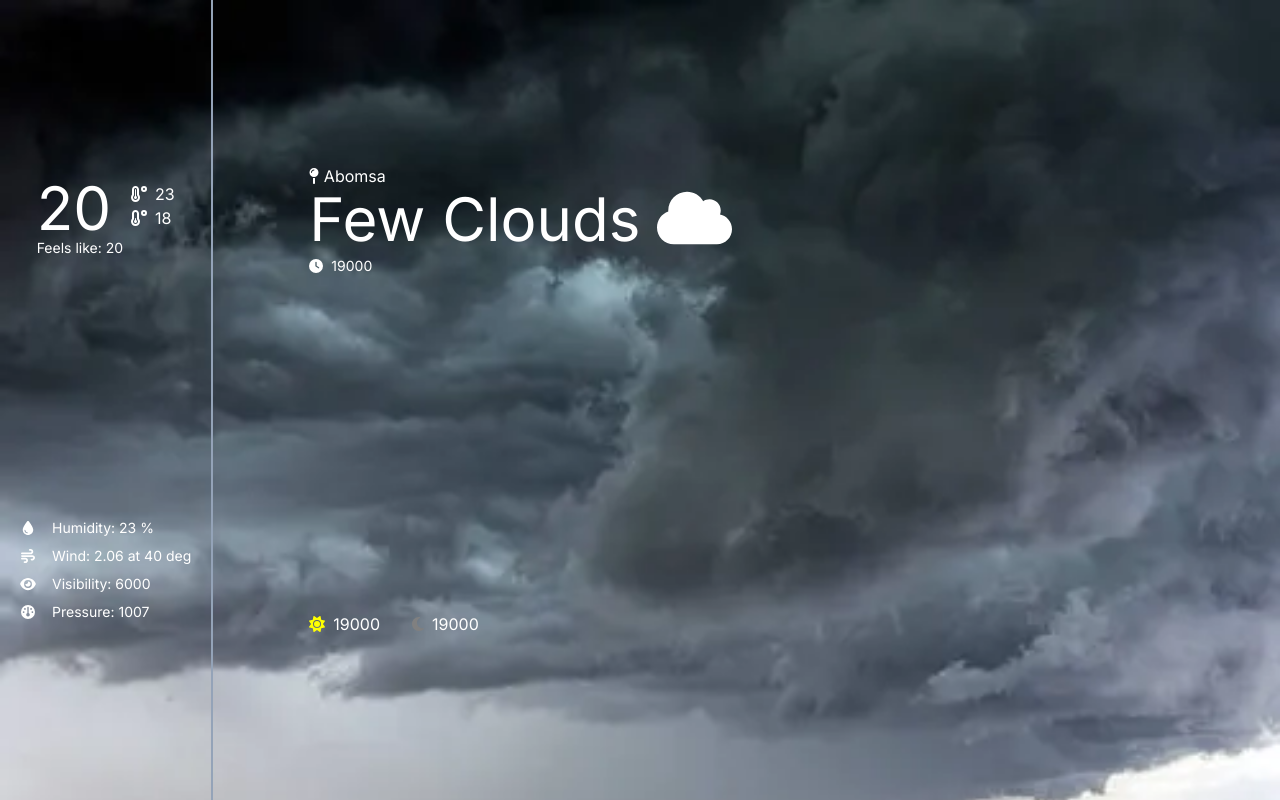
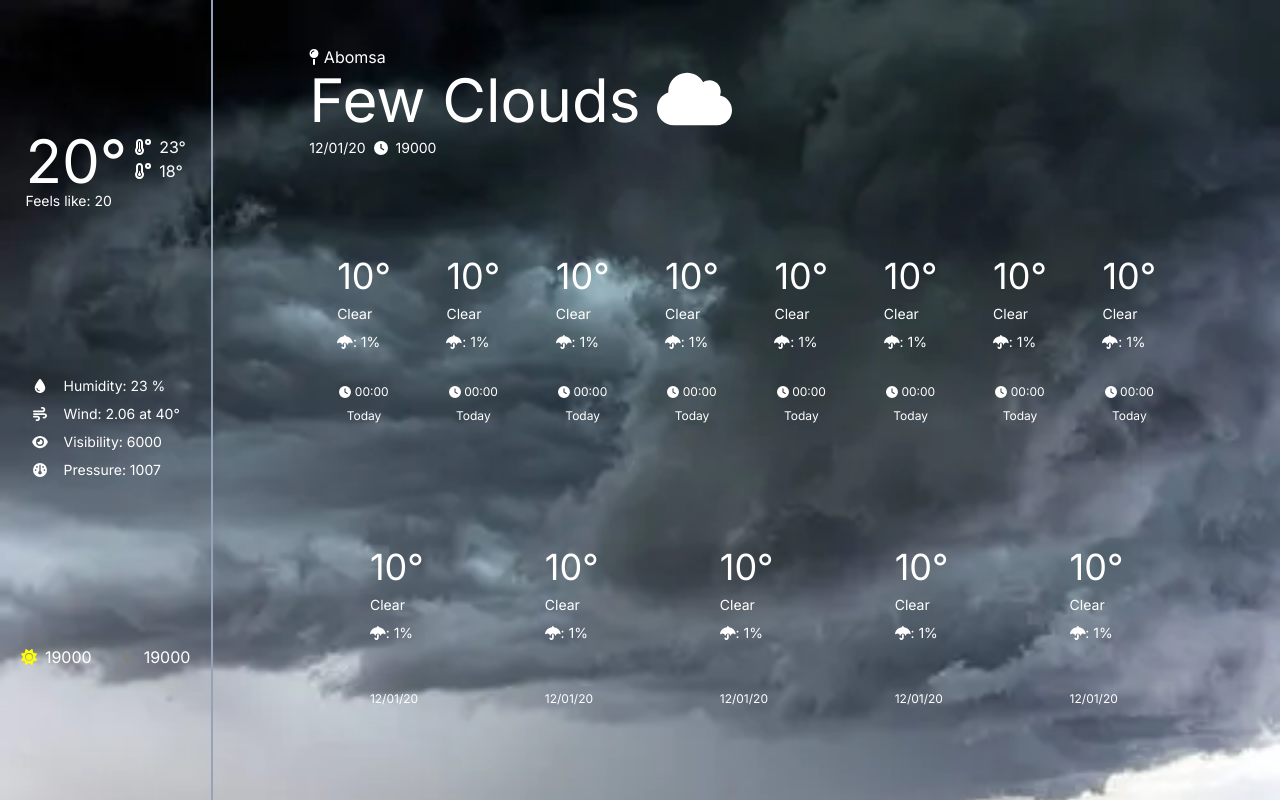
Before and after one commit to Aayushi-Agrwal/weather-app, a Next.js app: page / in a window 1280 px wide. Built offline with nearby package versions, Linux system fonts and the light colour scheme.

Commit message:
feat: static ui of the app

```diff
--- a/app/page.tsx
+++ b/app/page.tsx
@@ -1,5 +1,8 @@
 import Image from "next/image";
-import { faTemperatureLow } from "@fortawesome/free-solid-svg-icons";
+import {
+  faTemperatureLow,
+  faUmbrella,
+} from "@fortawesome/free-solid-svg-icons";
 import { faTemperatureHigh } from "@fortawesome/free-solid-svg-icons";
 import { faCloud } from "@fortawesome/free-solid-svg-icons";
 import { faMapPin } from "@fortawesome/free-solid-svg-icons";
@@ -20,17 +23,17 @@ export default function Home() {
       <div className="border-r-2 border-x-slate-400 w-1/6 h-screen flex flex-col px-2 items-center justify-around py-12">
         <div className="flex gap-2">
           <h1 className="text-6xl">
-            20 <p className="text-sm">Feels like: 20</p>
+            20° <p className="text-sm">Feels like: 20</p>
           </h1>
           <div className="py-1">
             <div className="flex gap-2 items-center">
               <FontAwesomeIcon icon={faTemperatureHigh} size="1x" />
-              <h3 className="">23</h3>
+              <h3 className="">23°</h3>
             </div>
 
             <div className="flex gap-2 items-center">
               <FontAwesomeIcon icon={faTemperatureLow} size="1x" />
-              <h3 className="">18</h3>
+              <h3 className="">18°</h3>
             </div>
           </div>
         </div>
@@ -42,7 +45,7 @@ export default function Home() {
           </p>
           <p className="flex items-center gap-4 text-sm">
             <FontAwesomeIcon icon={faWind} size="1x" className="w-4" />
-            Wind: 2.06 at 40 deg
+            Wind: 2.06 at 40°
           </p>
           <p className="flex items-center gap-4 text-sm">
             <FontAwesomeIcon icon={faEye} size="1x" className="w-4" />
@@ -51,6 +54,18 @@ export default function Home() {
           <p className="flex items-center gap-4 text-sm">
             <FontAwesomeIcon icon={faGauge} size="1x" className="w-4" />
             Pressure: 1007
+          </p>
+        </div>
+
+        <div className="flex gap-8">
+          <p className="flex gap-2 items-center">
+            <FontAwesomeIcon icon={faSun} size="1x" color="yellow" />
+            19000
+          </p>
+
+          <p className="flex gap-2 items-center">
+            <FontAwesomeIcon icon={faMoon} size="1x" color="grey" />
+            19000
           </p>
         </div>
       </div>
@@ -66,21 +81,160 @@ export default function Home() {
           {/* Description */}
 
           <p className="flex gap-2 items-center py-2 text-sm">
+            12/01/20
             <FontAwesomeIcon icon={faClock} size="1x" />
             19000
           </p>
         </div>
 
-        <div className="flex gap-8">
-          <p className="flex gap-2 items-center">
-            <FontAwesomeIcon icon={faSun} size="1x" color="yellow" />
-            19000
-          </p>
+        <div className="flex w-full justify-around">
+          <div className="">
+            <h1 className="text-4xl">10°</h1>
+            <div className="text-sm py-2">Clear</div>
+            <div className="text-sm">
+              <FontAwesomeIcon icon={faUmbrella} />: 1%
+            </div>
+            <h1 className="text-xs py-8 flex flex-col gap-2 items-center">
+              <p>
+                <FontAwesomeIcon icon={faClock} /> 00:00
+              </p>
+              <p>Today</p>
+            </h1>
+          </div>
+          <div className="">
+            <h1 className="text-4xl">10°</h1>
+            <div className="text-sm py-2">Clear</div>
+            <div className="text-sm">
+              <FontAwesomeIcon icon={faUmbrella} />: 1%
+            </div>
+            <h1 className="text-xs py-8 flex flex-col gap-2 items-center">
+              <p>
+                <FontAwesomeIcon icon={faClock} /> 00:00
+              </p>
+              <p>Today</p>
+            </h1>
+          </div>
+          <div className="">
+            <h1 className="text-4xl">10°</h1>
+            <div className="text-sm py-2">Clear</div>
+            <div className="text-sm">
+              <FontAwesomeIcon icon={faUmbrella} />: 1%
+            </div>
+            <h1 className="text-xs py-8 flex flex-col gap-2 items-center">
+              <p>
+                <FontAwesomeIcon icon={faClock} /> 00:00
+              </p>
+              <p>Today</p>
+            </h1>
+          </div>
+          <div className="">
+            <h1 className="text-4xl">10°</h1>
+            <div className="text-sm py-2">Clear</div>
+            <div className="text-sm">
+              <FontAwesomeIcon icon={faUmbrella} />: 1%
+            </div>
+            <h1 className="text-xs py-8 flex flex-col gap-2 items-center">
+              <p>
+                <FontAwesomeIcon icon={faClock} /> 00:00
+              </p>
+              <p>Today</p>
+            </h1>
+          </div>
+          <div className="">
+            <h1 className="text-4xl">10°</h1>
+            <div className="text-sm py-2">Clear</div>
+            <div className="text-sm">
+              <FontAwesomeIcon icon={faUmbrella} />: 1%
+            </div>
+            <h1 className="text-xs py-8 flex flex-col gap-2 items-center">
+              <p>
+                <FontAwesomeIcon icon={faClock} /> 00:00
+              </p>
+              <p>Today</p>
+            </h1>
+          </div>
+          <div className="">
+            <h1 className="text-4xl">10°</h1>
+            <div className="text-sm py-2">Clear</div>
+            <div className="text-sm">
+              <FontAwesomeIcon icon={faUmbrella} />: 1%
+            </div>
+            <h1 className="text-xs py-8 flex flex-col gap-2 items-center">
+              <p>
+                <FontAwesomeIcon icon={faClock} /> 00:00
+              </p>
+              <p>Today</p>
+            </h1>
+          </div>
+          <div className="">
+            <h1 className="text-4xl">10°</h1>
+            <div className="text-sm py-2">Clear</div>
+            <div className="text-sm">
+              <FontAwesomeIcon icon={faUmbrella} />: 1%
+            </div>
+            <h1 className="text-xs py-8 flex flex-col gap-2 items-center">
+              <p>
+                <FontAwesomeIcon icon={faClock} /> 00:00
+              </p>
+              <p>Today</p>
+            </h1>
+          </div>
+          <div className="">
+            <h1 className="text-4xl">10°</h1>
+            <div className="text-sm py-2">Clear</div>
+            <div className="text-sm">
+              <FontAwesomeIcon icon={faUmbrella} />: 1%
+            </div>
+            <h1 className="text-xs py-8 flex flex-col gap-2 items-center">
+              <p>
+                <FontAwesomeIcon icon={faClock} /> 00:00
+              </p>
+              <p>Today</p>
+            </h1>
+          </div>
+        </div>
 
-          <p className="flex gap-2 items-center">
-            <FontAwesomeIcon icon={faMoon} size="1x" color="grey" />
-            19000
-          </p>
+        <div className="flex justify-around">
+          <div className="">
+            <h1 className="text-4xl">10°</h1>
+            <div className="text-sm py-2">Clear</div>
+            <div className="text-sm">
+              <FontAwesomeIcon icon={faUmbrella} />: 1%
+            </div>
+            <h1 className="text-xs py-12">12/01/20</h1>
+          </div>
+          <div className="">
+            <h1 className="text-4xl">10°</h1>
+            <div className="text-sm py-2">Clear</div>
+            <div className="text-sm">
+              <FontAwesomeIcon icon={faUmbrella} />: 1%
+            </div>
+            <h1 className="text-xs py-12">12/01/20</h1>
+          </div>
+          <div className="">
+            <h1 className="text-4xl">10°</h1>
+            <div className="text-sm py-2">Clear</div>
+            <div className="text-sm">
+              <FontAwesomeIcon icon={faUmbrella} />: 1%
+            </div>
+            <h1 className="text-xs py-12">12/01/20</h1>
+          </div>
+          <div className="">
+            <h1 className="text-4xl">10°</h1>
+            <div className="text-sm py-2">Clear</div>
+            <div className="text-sm">
+              <FontAwesomeIcon icon={faUmbrella} />: 1%
+            </div>
+            <h1 className="text-xs py-12">12/01/20</h1>
+          </div>
+          <div className="">
+            <h1 className="text-4xl">10°</h1>
+            <div className="text-sm py-2">Clear</div>
+            <div className="text-sm">
+              <FontAwesomeIcon icon={faUmbrella} />: 1%
+            </div>
+            <h1 className="text-xs py-12">12/01/20</h1>
+          </div>
         </div>
       </div>
     </main>
```
